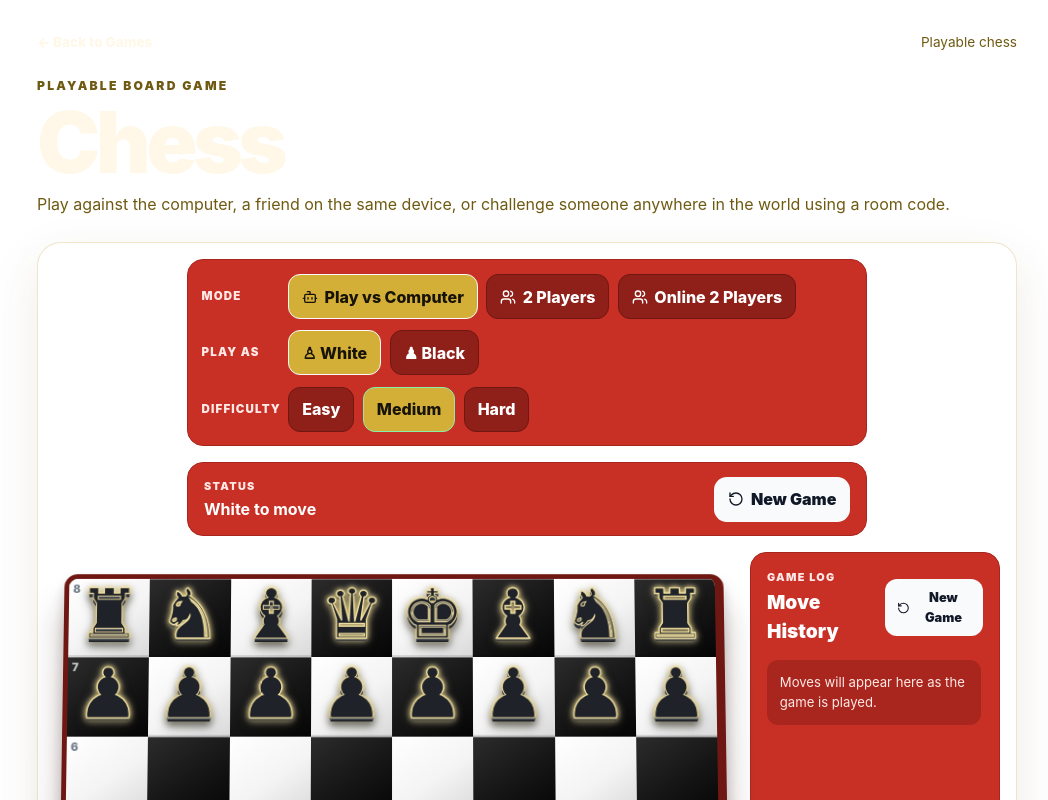
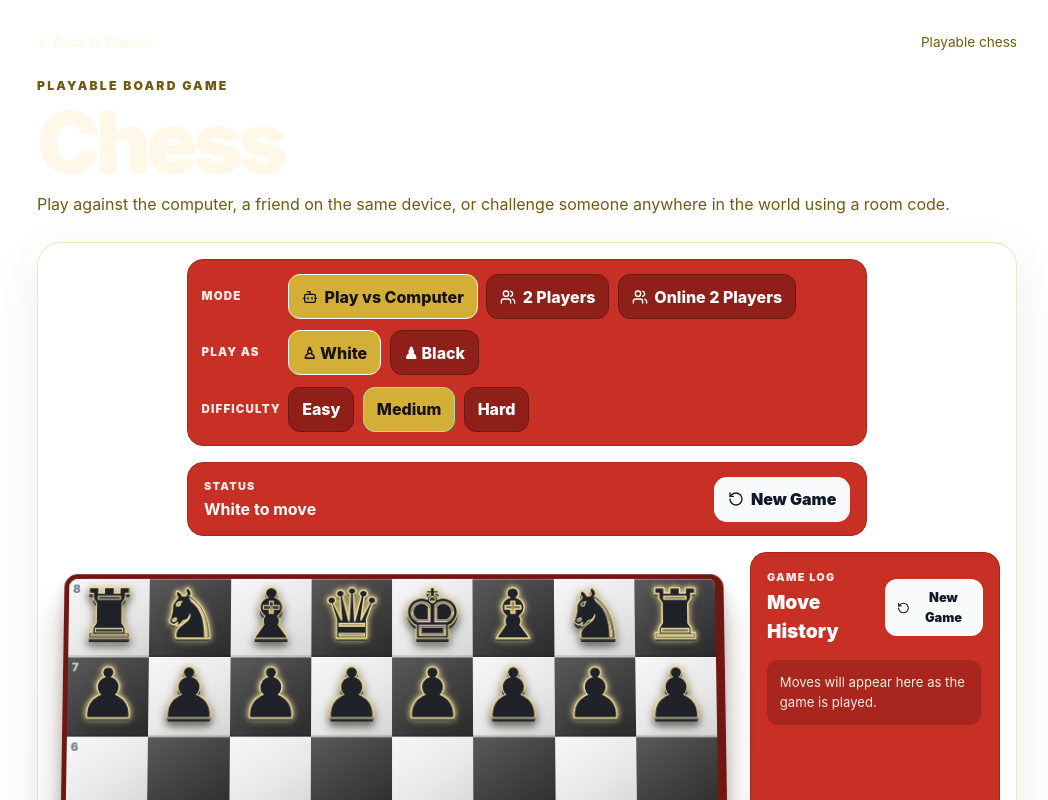
Before and after one commit to arunyadav-214/learning-website, a Next.js app: page /games/chess in a window 1280 px wide. Shown: the top 800 px of the page, without its empty margins (113-1161 px from the left). Built offline with nearby package versions, Linux system fonts and the light colour scheme.

Commit message:
Use light and dark gray chess board colors

```diff
--- a/app/globals.css
+++ b/app/globals.css
@@ -2007,11 +2007,11 @@ body {
 }
 
 .chess-page .chess-square.light {
-  background: linear-gradient(145deg,#ffffff 0%,#f4f4f4 54%,#d9d9d9 100%);
+  background: linear-gradient(145deg,#f7f7f7 0%,#e8e8e8 56%,#d5d5d5 100%);
 }
 
 .chess-page .chess-square.dark {
-  background: linear-gradient(145deg,#2c2c2c 0%,#151515 56%,#050505 100%);
+  background: linear-gradient(145deg,#5a5a5a 0%,#3f3f3f 56%,#2b2b2b 100%);
 }
 
 .chess-page .chess-piece {
```
